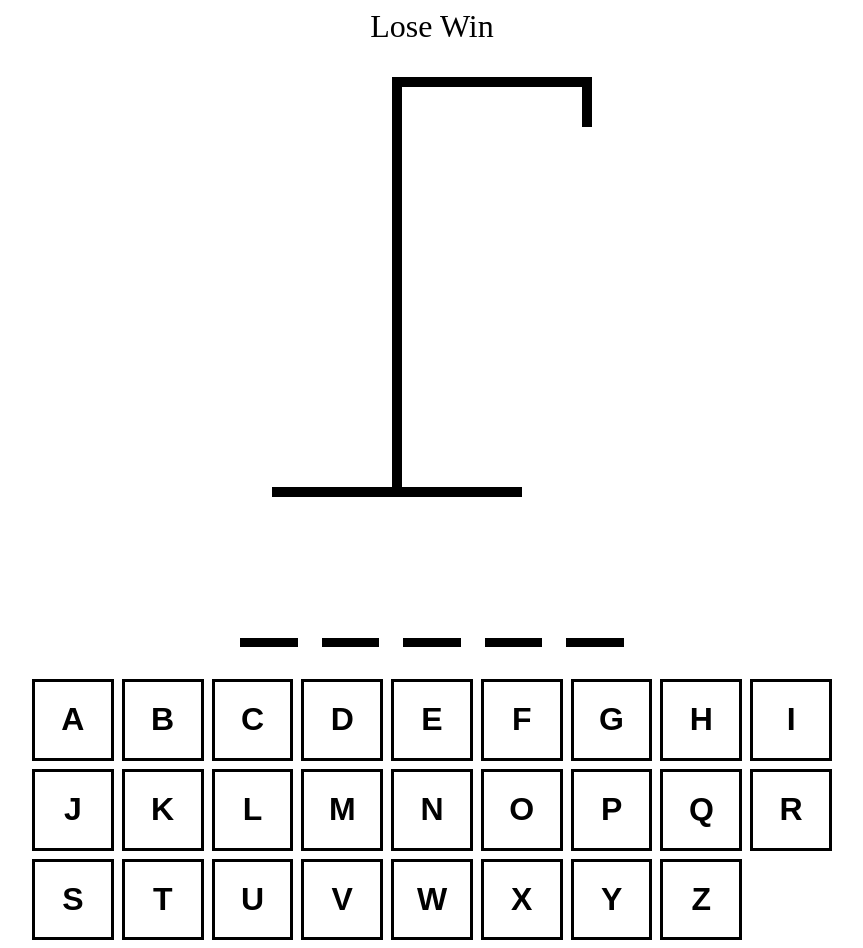
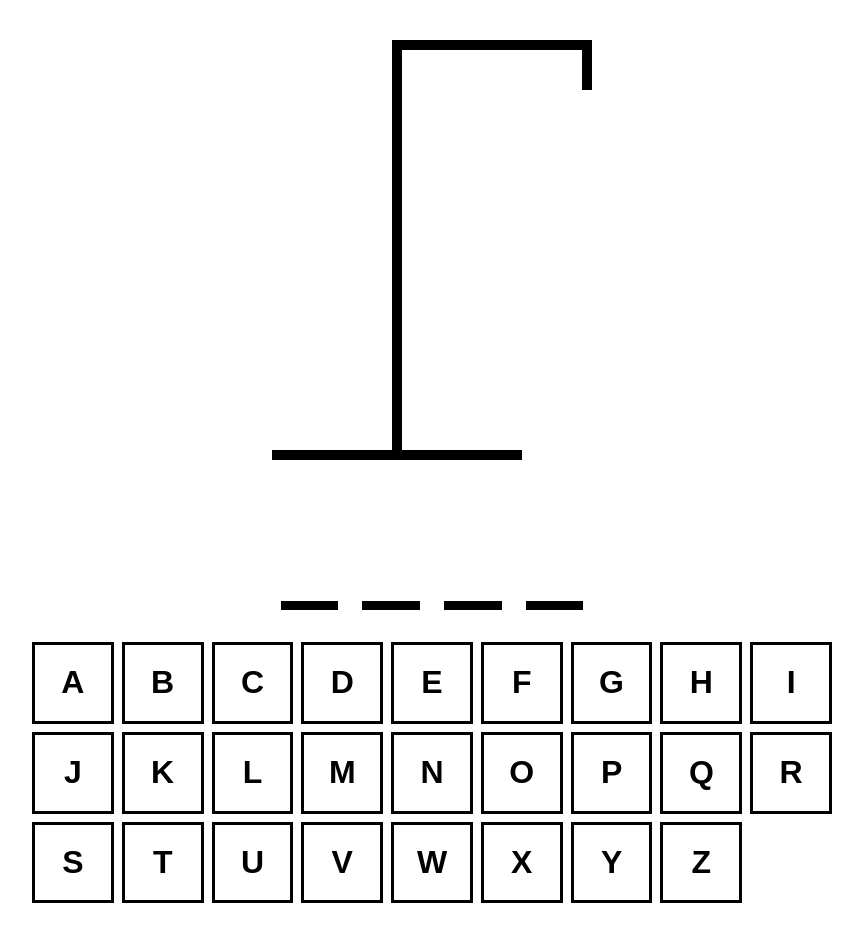
Before and after one commit to bejatovic123/hangman, a React (Vite) app: page / in a window 1280 px wide. Shown: the whole page, without its empty margins (208-1071 px from the left). After the commit the page ends 911 px from the top, so only its background shows below. Built offline with nearby package versions, Linux system fonts and the light colour scheme.

Commit message:
end of project

```diff
--- a/src/App.tsx
+++ b/src/App.tsx
@@ -5,11 +5,13 @@
 
 import words from './wordList.json';
 
+function getWord() {
+  return words[Math.floor(Math.random() * words.length)];
+}
+
 function App() {
   //______________GENERATE RANDOM WORD FROM JSON ____________
-  const [wordToGuess, setWordToGuess] = useState(() => {
-    return words[Math.floor(Math.random() * words.length)];
-  });
+  const [wordToGuess, setWordToGuess] = useState(getWord);
 
   // filling the array with letters from keyboard
   const [guessedLetters, setGuessedLetters] = useState<string[]>([]);
@@ -21,15 +23,21 @@
 
   console.log(wordToGuess);
 
+  const isLoser = incorrectLetters.length >= 6;
+
+  const isWinner = wordToGuess
+    .split('')
+    .every((letter) => guessedLetters.includes(letter));
+
   //useCallback used to rerender only when the GueesedLetters change
   const addGuessedLetter = useCallback(
     (letter: string) => {
       // if the guessedletters<string["a","v"]> includes the key:a we pressed return nothing
-      if (guessedLetters.includes(letter)) return;
+      if (guessedLetters.includes(letter) || isLoser || isWinner) return;
       //otherwise update the curentLetters spread them and add the key value(the letter) on the end of the array
       setGuessedLetters((currentLetters) => [...currentLetters, letter]);
     },
-    [guessedLetters],
+    [guessedLetters, isWinner, isLoser],
   );
 
   //it should render only when the guessedLetters change
@@ -50,6 +58,23 @@
     };
   }, [guessedLetters]);
 
+  useEffect(() => {
+    const handler = (e: KeyboardEvent) => {
+      const key = e.key;
+      if (key !== 'Enter') return;
+
+      e.preventDefault();
+      setGuessedLetters([]);
+      setWordToGuess(getWord());
+    };
+
+    document.addEventListener('keypress', handler);
+
+    return () => {
+      document.removeEventListener('keypress', handler);
+    };
+  }, []);
+
   return (
     <div
       style={{
@@ -61,14 +86,22 @@
         alignItems: 'center',
       }}
     >
-      <div style={{ fontSize: '2rem', textAlign: 'center' }}>Lose Win</div>
+      <div style={{ fontSize: '2rem', textAlign: 'center' }}>
+        {isWinner && 'Winner! - Refresh to try again'}
+        {isLoser && 'Nice Try! - Refresh to try again'}
+      </div>
       {/* passing down the length of the incorectletters and using them to generate the man */}
       <HangManDrawing numberOfGuesses={incorrectLetters.length} />
       {/* passing down the guessed letter and the actual word to be guessed*/}
-      <HangManWord guessedLetters={guessedLetters} wordToGuess={wordToGuess} />
+      <HangManWord
+        reveal={isLoser}
+        guessedLetters={guessedLetters}
+        wordToGuess={wordToGuess}
+      />
       <div style={{ alignSelf: 'stretch' }}>
         {/*passing the logic filter of the array of letters if they are included and the ones that are not included*/}
         <Keyboard
+          disabled={isWinner || isLoser}
           activeLetters={guessedLetters.filter((letter) =>
             wordToGuess.includes(letter),
           )}
--- a/src/HangManWord.tsx
+++ b/src/HangManWord.tsx
@@ -3,9 +3,14 @@
 type HangmanWordPRops = {
   guessedLetters: string[];
   wordToGuess: string;
+  reveal?: boolean;
 };
 
-export function HangManWord({ guessedLetters, wordToGuess }: HangmanWordPRops) {
+export function HangManWord({
+  guessedLetters,
+  wordToGuess,
+  reveal = false,
+}: HangmanWordPRops) {
   return (
     <div
       style={{
@@ -23,9 +28,12 @@
           <span
             style={{
               // Conditionaly rendering  letters if the guessed letter is included in the word
-              visibility: guessedLetters.includes(letter)
-                ? 'visible'
-                : 'hidden',
+              visibility:
+                guessedLetters.includes(letter) || reveal
+                  ? 'visible'
+                  : 'hidden',
+              color:
+                !guessedLetters.includes(letter) && reveal ? 'red ' : 'black',
             }}
           >
             {letter}
--- a/src/Keyboard.tsx
+++ b/src/Keyboard.tsx
@@ -31,6 +31,7 @@
 ];
 
 type KeyboardProps = {
+  disabled?: boolean;
   activeLetters: string[];
   inactiveLetters: string[];
   addGuessedLetter: (letter: string) => void;
@@ -38,6 +39,7 @@
 
 export function Keyboard({
   activeLetters,
+  disabled = false,
   inactiveLetters,
   addGuessedLetter,
 }: KeyboardProps) {
@@ -62,7 +64,7 @@
             className={`${styles.btn} ${isActive ? styles.active : ''}
             ${isInactive ? styles.inactive : ''}`}
             //if it is active or inactve disable the button
-            disabled={isInactive || isActive}
+            disabled={isInactive || isActive || disabled}
             key={key}
           >
             {key}
```
